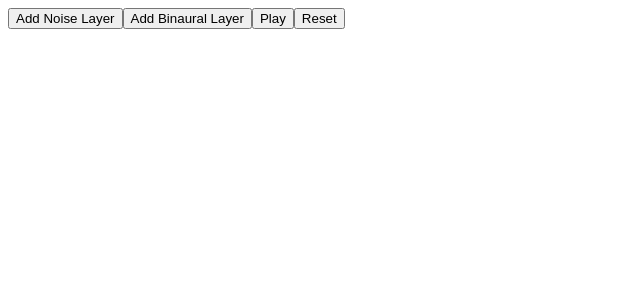
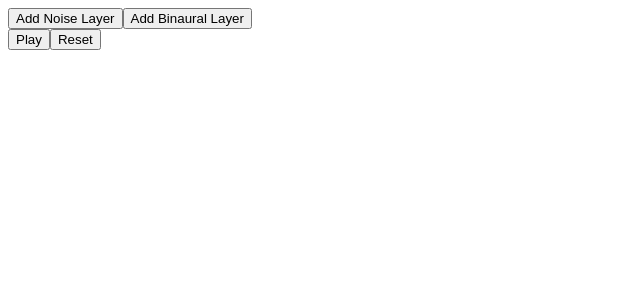
Before and after one commit to rossmoody/spektrl, a React (Vite) app: page / in a window 1280 px wide. Shown: the top 300 px of the page, without its empty margins (0-640 px from the left). Built offline with nearby package versions, Linux system fonts and the light colour scheme.

Commit message:
Refactor button layout and adjust breathe gain value
Grouped control buttons into separate divs in App component for improved layout. Increased the breathe effect gain value from 0.05 to 0.07 in NoiseGenerator for a stronger effect.

```diff
--- a/src/app.tsx
+++ b/src/app.tsx
@@ -65,12 +65,18 @@ export function App() {
             return null
         }
       })}
+
+      <div>
         <button onClick={handleAddNoiseLayer}>Add Noise Layer</button>
         <button onClick={handleAddBinauralLayer}>Add Binaural Layer</button>
+      </div>
+
+      <div>
         <button onClick={handlePlayChange}>
           {globalPlaying ? 'Stop' : 'Play'}
         </button>
         <button onClick={handleReset}>Reset</button>
       </div>
+    </div>
   )
 }
--- a/src/scripts/noise-generator.ts
+++ b/src/scripts/noise-generator.ts
@@ -99,7 +99,7 @@ export class NoiseGenerator {
   }
 
   applyBreathe(enabled: boolean) {
-    this.breatheGain.gain.value = enabled ? 0.05 : 0
+    this.breatheGain.gain.value = enabled ? 0.07 : 0
   }
 
   // Audio Processing
```
Lines whose indentation alone changed are shown as unchanged.
